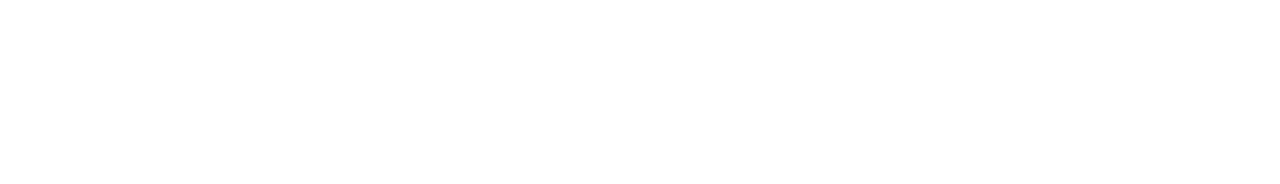
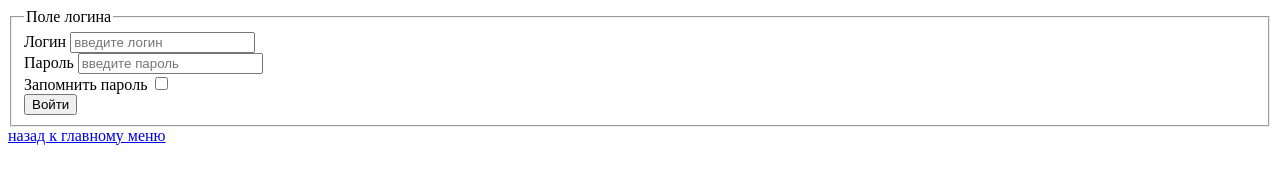
Before and after one commit to Zhdanovych/les3, a plain HTML site: page authorization.html in a window 1280 px wide. Drawn offline with Linux system fonts and the light colour scheme.

Commit message:
закончил страницу логин

```diff
--- a/authorization.html
+++ b/authorization.html
@@ -1,5 +1,5 @@
 <!DOCTYPE html>
-<html lang="en">
+<html lang="ru">
 
 <head>
   <meta charset="UTF-8">
@@ -7,6 +7,35 @@
 </head>
 
 <body>
+  <form action="https://tests.fomenko.top/echo/index.php" method="post">
+    <fieldset>
+      <legend>Поле логина</legend>
+      <!-- логин -->
+      <div>
+        <label for="log">Логин</label>
+        <input id="log" type="email" name="log" placeholder="введите логин" required>
+        <!-- пароль -->
+        <div>
+          <label for="psw">Пароль</label>
+          <input id="psw" type="password" name="psw" placeholder="введите пароль" required minlength="5" maxlength="15">
+        </div>
+        <!-- запомнить пароль -->
+        <div>
+          <label for="rpsw">Запомнить пароль</label>
+          <input id="rpsw" type="checkbox" name="rpsw">
+        </div>
+        <!-- кнопка войти -->
+        <div>
+          <button type="submit">Войти</button>
+        </div>
+      </div>
+    </fieldset>
+
+    <div>
+      <a href="index.html">назад к главному меню</a>
+    </div>
+
+  </form>
 
 </body>
 
```
